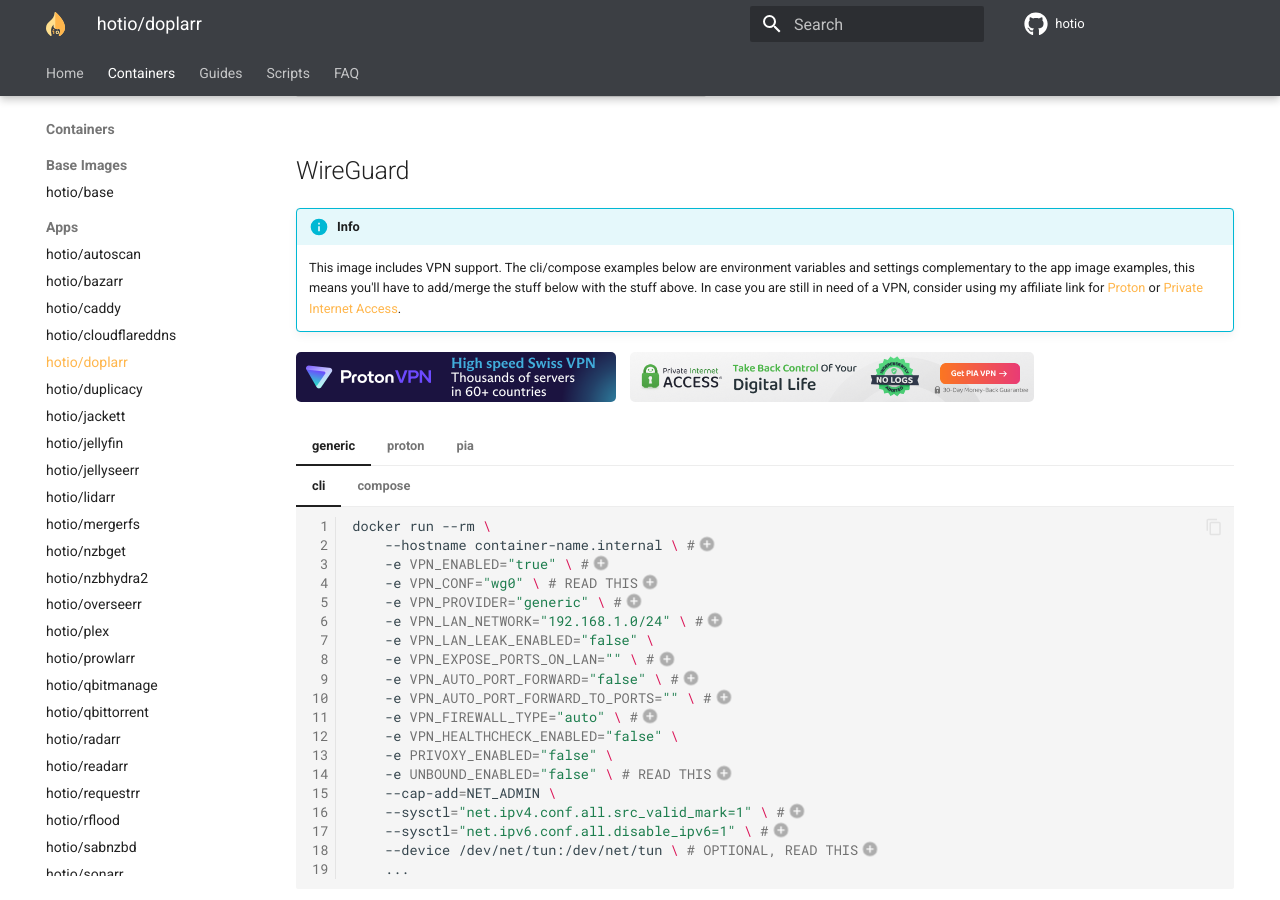
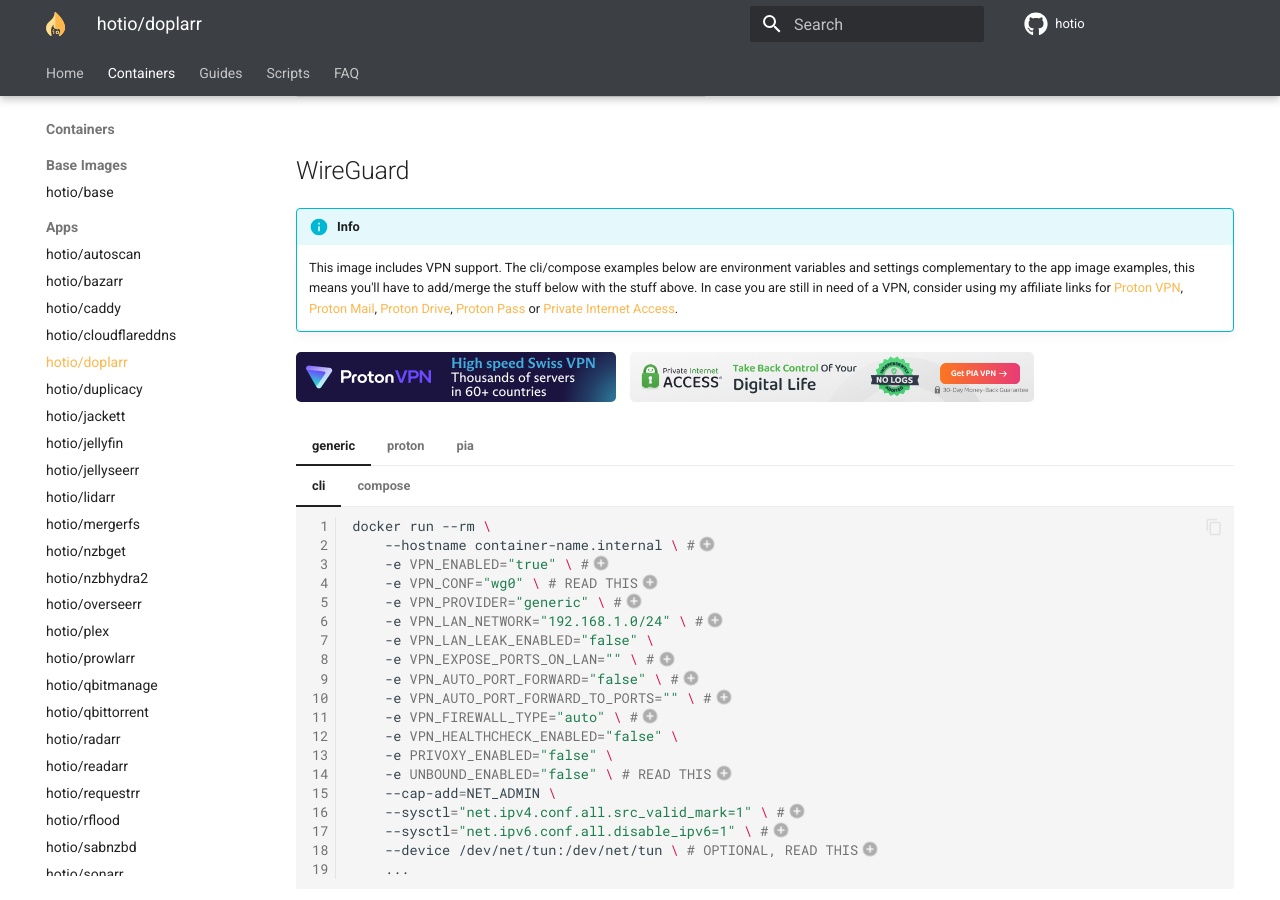
Before and after one commit to hotio/website, an MkDocs documentation site: the page built from docs/containers/doplarr.md, in a window 1280 px wide and 900 px high, scrolled down 624 px. Built offline with MkDocs 1.6.1 and Material for MkDocs 9.7.7, drawn with Linux system fonts in a browser that asks for light colours; some of the changed lines change nothing that is shown.

Commit message:
update links

```diff
--- a/includes/wireguard.md
+++ b/includes/wireguard.md
@@ -2,10 +2,10 @@
 
 !!! info
 
-    This image includes VPN support. The cli/compose examples below are environment variables and settings complementary to the app image examples, this means you'll have to add/merge the stuff below with the stuff above. In case you are still in need of a VPN, consider using my affiliate link for [Proton](https://hotio.dev/proton){: target=_blank rel="noopener" } or [Private Internet Access](https://hotio.dev/pia){: target=_blank rel="noopener" }.
+    This image includes VPN support. The cli/compose examples below are environment variables and settings complementary to the app image examples, this means you'll have to add/merge the stuff below with the stuff above. In case you are still in need of a VPN, consider using my affiliate links for [Proton VPN](https://hotio.dev/protonvpn){: target=_blank rel="noopener" }, [Proton Mail](https://hotio.dev/protonmail){: target=_blank rel="noopener" }, [Proton Drive](https://hotio.dev/protondrive){: target=_blank rel="noopener" }, [Proton Pass](https://hotio.dev/protonpass){: target=_blank rel="noopener" } or [Private Internet Access](https://hotio.dev/pia){: target=_blank rel="noopener" }.
 
 <img src="https://go.getproton.me/aff_i?offer_id=26&aff_id=7223" width="0" height="0" style="position:absolute;visibility:hidden;" border="0" />
-<a href="https://hotio.dev/proton" target="_blank" rel="noopener">
+<a href="https://hotio.dev/protonvpn" target="_blank" rel="noopener">
   <img id="vpnbanner" src="/img/protonvpn@2x.png" alt="ProtonVPN" width="320" height="50">
 </a>
 <a href="https://hotio.dev/pia" target="_blank" rel="noopener">
--- a/mkdocs.yml
+++ b/mkdocs.yml
@@ -28,9 +28,10 @@
         github.md: 'https://github.com/hotio'
         donate.md: 'https://hotio.dev/#donations'
         pia.md: https://www.privateinternetaccess.com/offer/hotio.dev_hsm018qg
-        proton.md: https://go.getproton.me/aff_c?offer_id=26&aff_id=7223
-        cyberghost.md: https://www.cyberghostvpn.com/offer/hatio.dev_2x3ni6r
-        torguard.md: https://torguard.net/aff.php?aff=7533
+        protonvpn.md: https://go.getproton.me/aff_c?offer_id=26&aff_id=7223
+        protondrive.md: https://go.getproton.me/aff_c?offer_id=43&aff_id=7223
+        protonmail.md: https://go.getproton.me/aff_c?offer_id=7&aff_id=7223
+        protonpass.md: https://go.getproton.me/aff_c?offer_id=38&aff_id=7223
 
 repo_name: hotio
 repo_url: https://github.com/hotio
```
